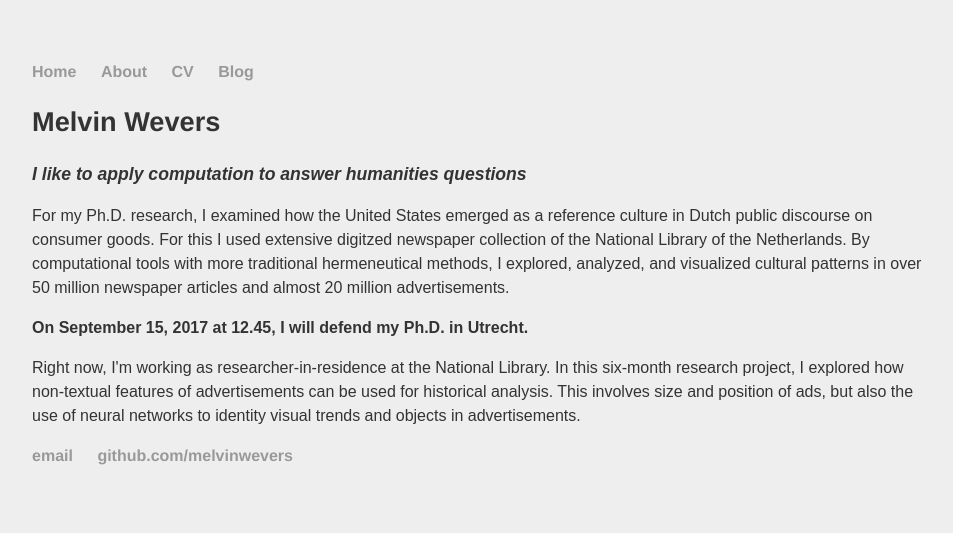
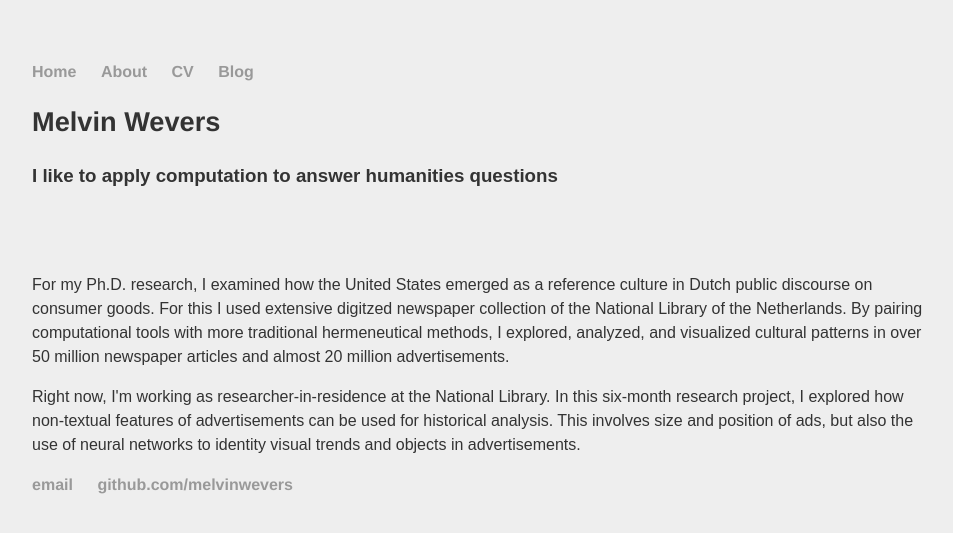
Before and after one commit to melvinwevers/backup-melvinwevers.github.io, a Jekyll site: the page built from index.html, in a window 1280 px wide. Shown: the top 533 px of the page, without its empty margins (160-1113 px from the left). Built offline with Jekyll 4.4.1, drawn with Linux system fonts in a browser that asks for light colours.

Commit message:
Update index.html

```diff
--- a/index.html
+++ b/index.html
@@ -4,12 +4,13 @@ title: Melvin Wevers
 ---
 <div class="blurb">
 	<h1>Melvin Wevers</h1>
-	<h2>I like to apply computation to answer humanities questions</h2>
+	<h3>I like to apply computation to answer humanities questions</h3>
+	<br>
+	<br>
 	<p>For my Ph.D. research, I examined how the United States emerged as a reference culture in Dutch public discourse on consumer goods.
-		For this I used extensive digitzed newspaper collection of the National Library of the Netherlands. By computational tools with more
+		For this I used extensive digitzed newspaper collection of the National Library of the Netherlands. By pairing computational tools with more
 		traditional hermeneutical methods, I explored, analyzed, and visualized cultural patterns in over 50 million
 		newspaper articles and almost 20 million advertisements.<p>
-	<p><b>On September 15, 2017 at 12.45, I will defend my Ph.D. in Utrecht.</b></p>
 	<p>Right now, I'm working as researcher-in-residence at the National Library. In this six-month research project, I explored how non-textual features
 		of advertisements can be used for historical analysis. This involves size and position of ads, but also the use of neural networks to identity
 		visual trends and objects in advertisements.</p>
```
